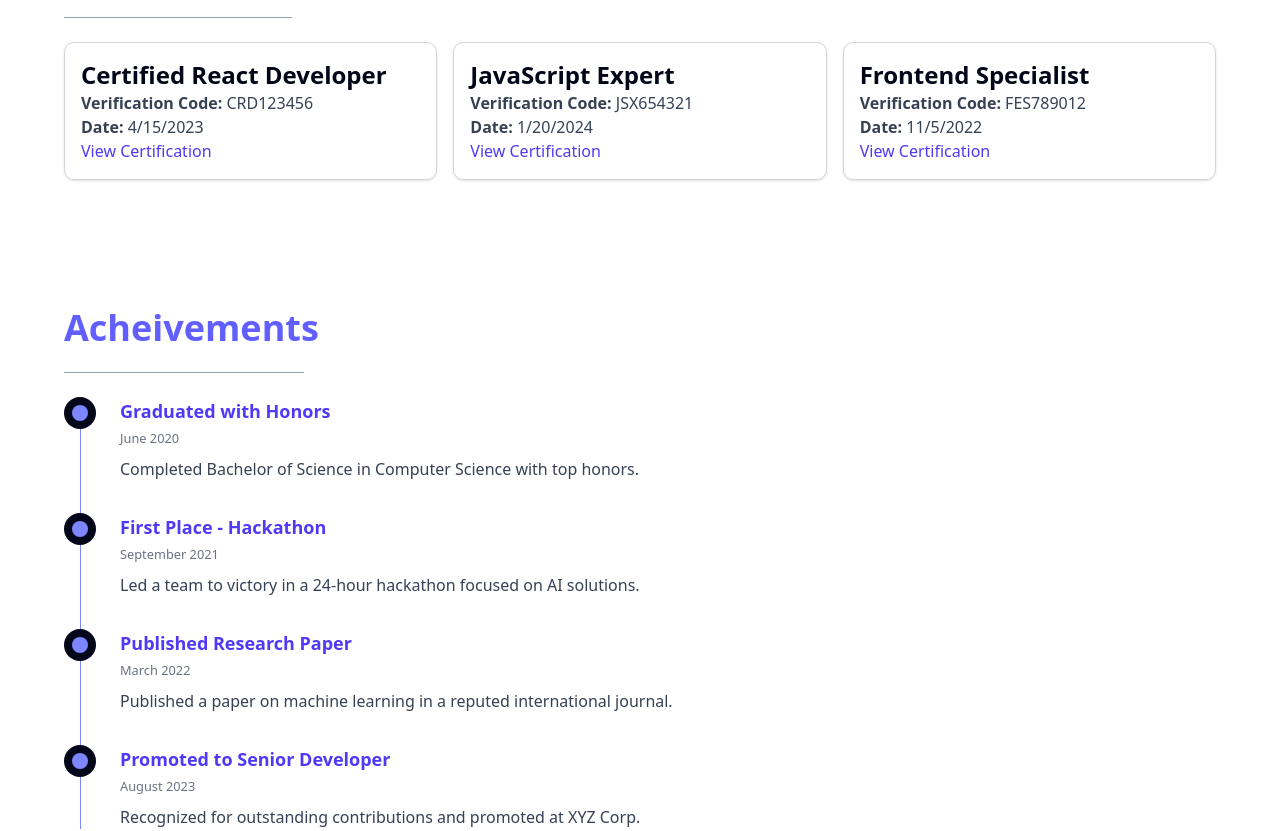
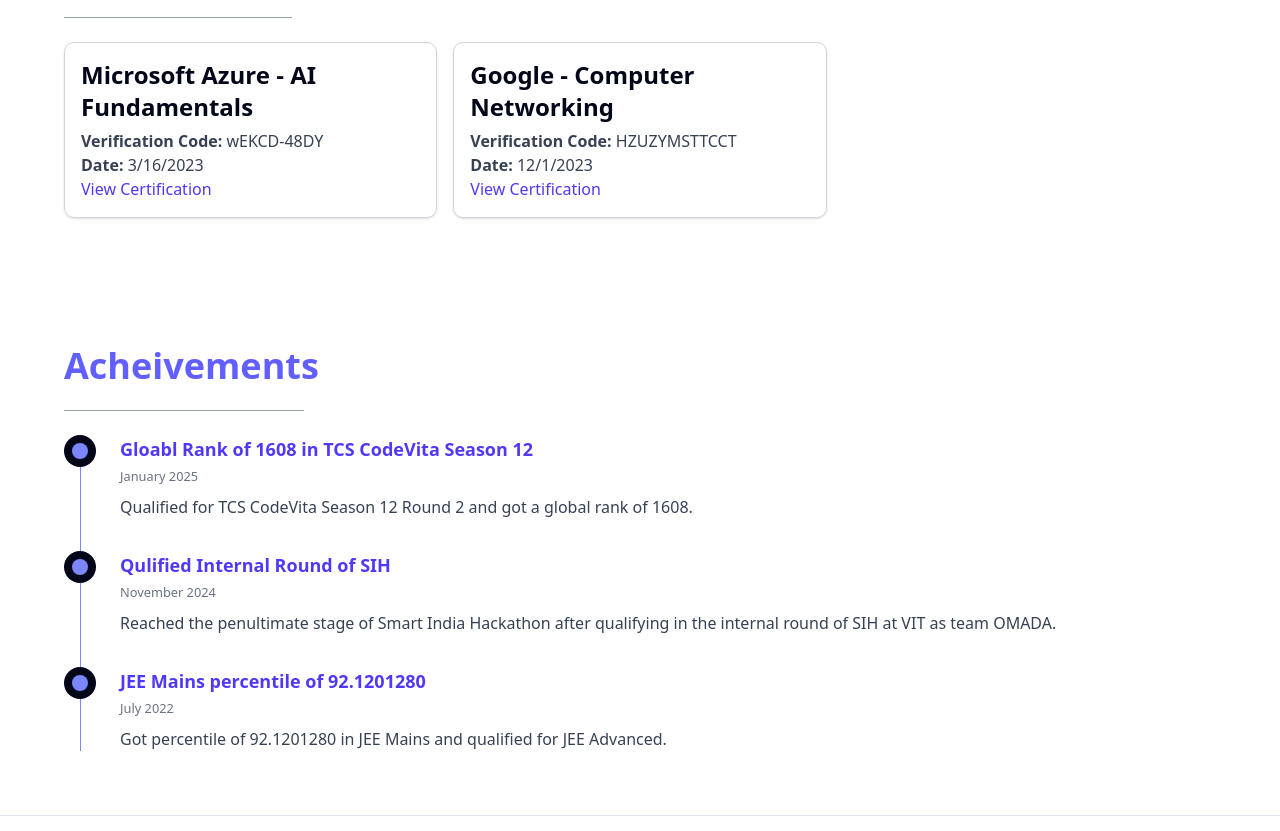
Before and after one commit to arghya2801/portfolio, a Next.js app: page / in a window 1280 px wide. Shown: the part 1340-2171 px from the top of the page. Built offline with nearby package versions, Linux system fonts and the light colour scheme.

Commit message:
Added the correct details

```diff
--- a/src/components/AchievementsTimeline.tsx
+++ b/src/components/AchievementsTimeline.tsx
@@ -1,25 +1,20 @@
 import React from 'react';
 
-const achievementsData = [ // Renamed to avoid confusion with the prop name
+const achievementsData = [
     {
-        title: 'Graduated with Honors',
-        description: 'Completed Bachelor of Science in Computer Science with top honors.',
-        date: 'June 2020'
+        title: 'Gloabl Rank of 1608 in TCS CodeVita Season 12',
+        description: 'Qualified for TCS CodeVita Season 12 Round 2 and got a global rank of 1608.',
+        date: 'January 2025'
     },
     {
-        title: 'First Place - Hackathon',
-        description: 'Led a team to victory in a 24-hour hackathon focused on AI solutions.',
-        date: 'September 2021'
+        title: 'Qulified Internal Round of SIH',
+        description: 'Reached the penultimate stage of Smart India Hackathon after qualifying in the internal round of SIH at VIT as team OMADA.',
+        date: 'November 2024'
     },
     {
-        title: 'Published Research Paper',
-        description: 'Published a paper on machine learning in a reputed international journal.',
-        date: 'March 2022'
-    },
-    {
-        title: 'Promoted to Senior Developer',
-        description: 'Recognized for outstanding contributions and promoted at XYZ Corp.',
-        date: 'August 2023'
+        title: 'JEE Mains percentile of 92.1201280',
+        description: 'Got percentile of 92.1201280 in JEE Mains and qualified for JEE Advanced.',
+        date: 'July 2022'
     }
 ];
 
--- a/src/components/CertificationsGrid.tsx
+++ b/src/components/CertificationsGrid.tsx
@@ -2,22 +2,16 @@
 
 const certifications = [
   {
-    name: 'Certified React Developer',
-    verificationCode: 'CRD123456',
-    link: 'https://example.com/certifications/react',
-    date: '2023-04-15'
+    name: 'Microsoft Azure - AI Fundamentals',
+    verificationCode: 'wEKCD-48DY',
+    link: 'https://bit.ly/427JYsK',
+    date: '2023-03-16'
   },
   {
-    name: 'JavaScript Expert',
-    verificationCode: 'JSX654321',
-    link: 'https://example.com/certifications/javascript',
-    date: '2024-01-20'
-  },
-  {
-    name: 'Frontend Specialist',
-    verificationCode: 'FES789012',
-    link: 'https://example.com/certifications/frontend',
-    date: '2022-11-05'
+    name: 'Google - Computer Networking',
+    verificationCode: 'HZUZYMSTTCCT',
+    link: 'https://coursera.org/verify/HZUZYMSTTCCT',
+    date: '2023-12-01'
   }
 ];
 
@@ -26,7 +20,7 @@
     <div className="grid grid-cols-1 sm:grid-cols-2 lg:grid-cols-3 gap-4">
       {certifications.map((cert, index) => (
         <div key={index} className="p-4 border border-gray-300 rounded-lg shadow-sm">
-          <h3 className="text-2xl font-semibold">{cert.name}</h3>
+          <h3 className="text-2xl font-semibold pb-1.5">{cert.name}</h3>
           <p className="text-gray-700">
             <strong>Verification Code:</strong> {cert.verificationCode}
           </p>
```
